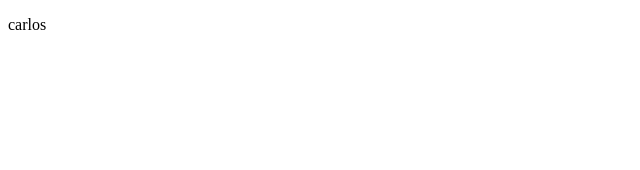
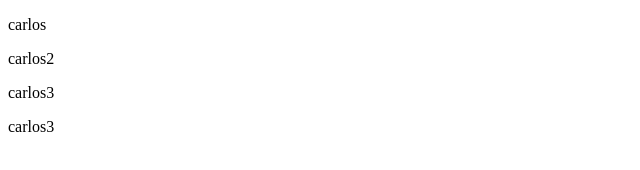
Before and after one commit to tone-stone/Carlos, a plain HTML site: page index.html in a window 1280 px wide. Shown: the whole page, without its empty margins (0-640 px from the left). Drawn offline with Linux system fonts and the light colour scheme.

Commit message:
primer commit

```diff
--- a/index.html
+++ b/index.html
@@ -8,5 +8,9 @@
 </head>
 <body>
     <p>carlos</p>
+    <p>carlos2</p>
+
+    <p>carlos3</p>
+    <p>carlos3</p>
 </body>
 </html>
```
Also changed, not shown: 1 other file.
